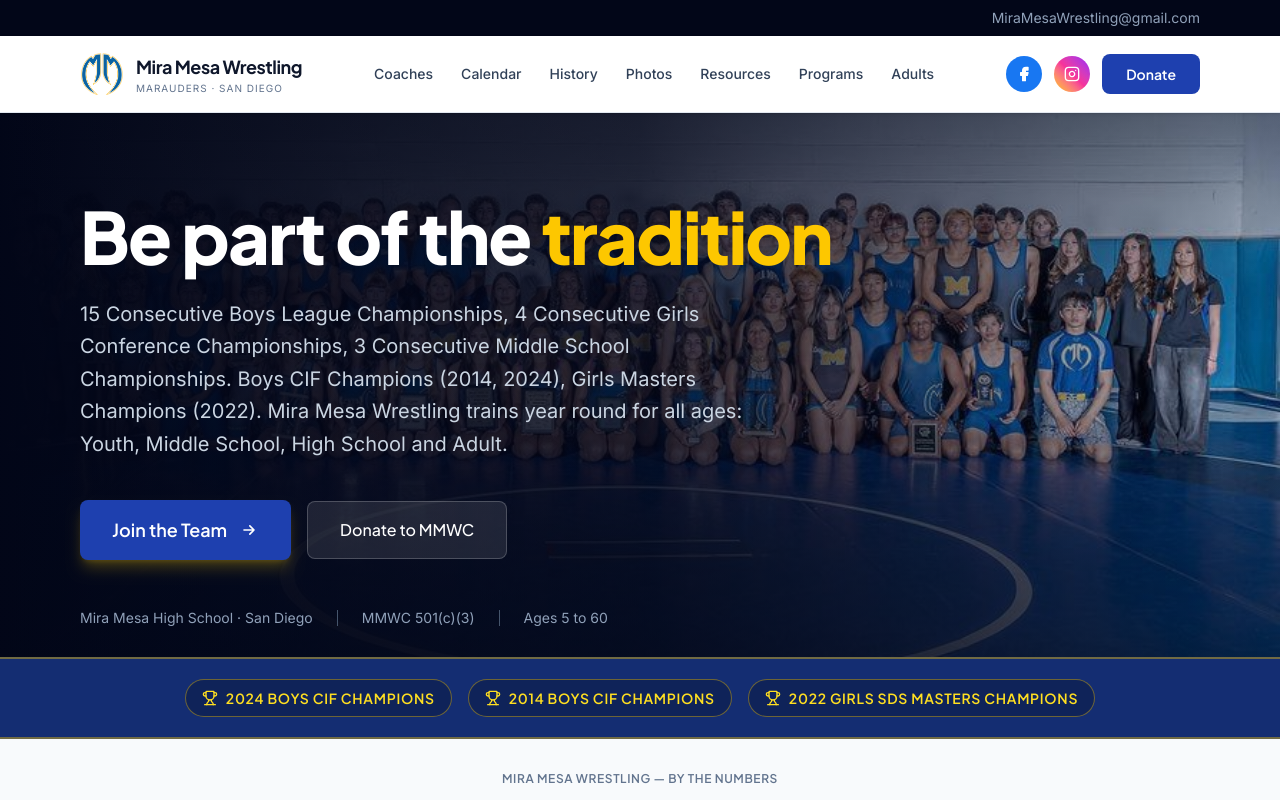
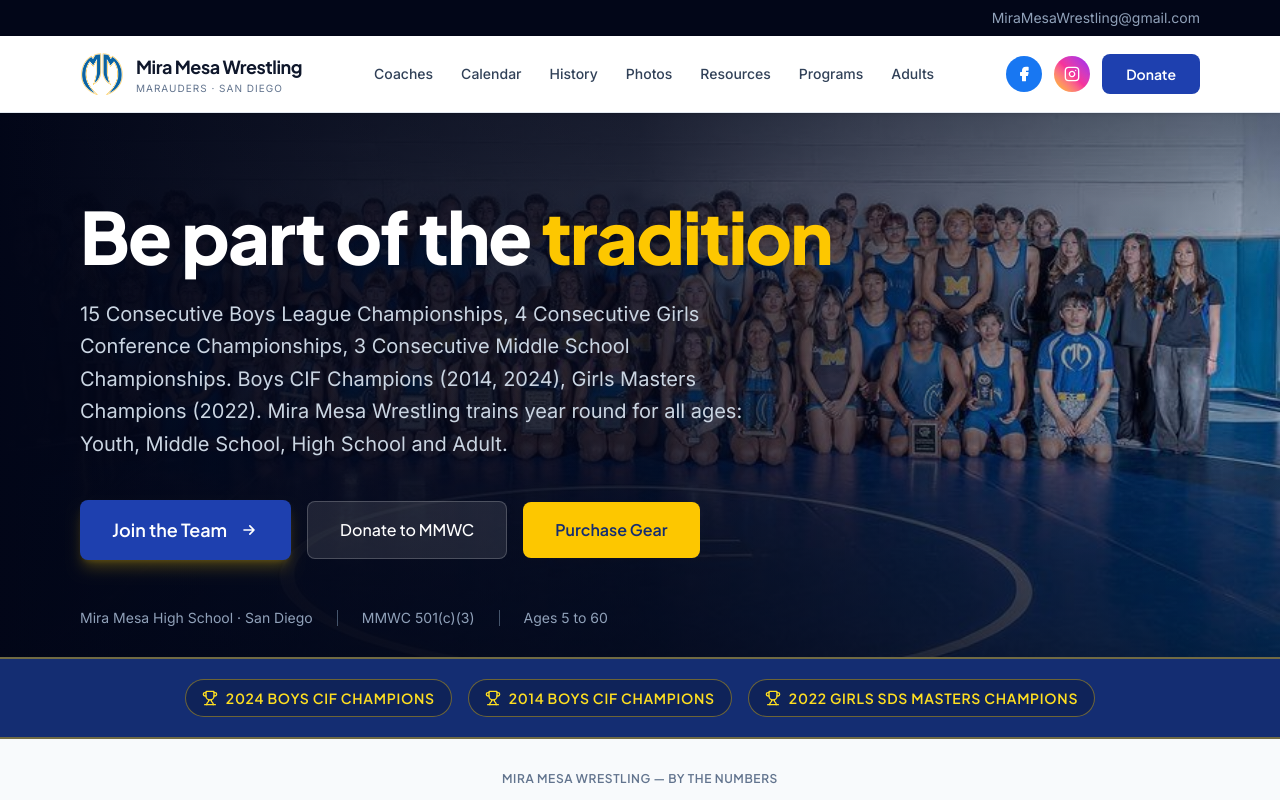
Before and after one commit to thefortaiagency/mira-mesa-wrestling, a Next.js app: page / in a window 1280 px wide. Shown: the top 800 px of the page. Built offline with nearby package versions, Linux system fonts and the light colour scheme.

Commit message:
feat: add Purchase Gear button to hero next to Donate to MMWC

```diff
--- a/src/components/Hero.tsx
+++ b/src/components/Hero.tsx
@@ -71,6 +71,12 @@ export function Hero() {
             >
               Donate to MMWC
             </Link>
+            <Link
+              href="/gear"
+              className="px-8 py-4 bg-yellow-400 text-blue-900 font-heading font-semibold rounded-lg hover:bg-yellow-300 transition-colors"
+            >
+              Purchase Gear
+            </Link>
           </motion.div>
 
           <motion.div
```
